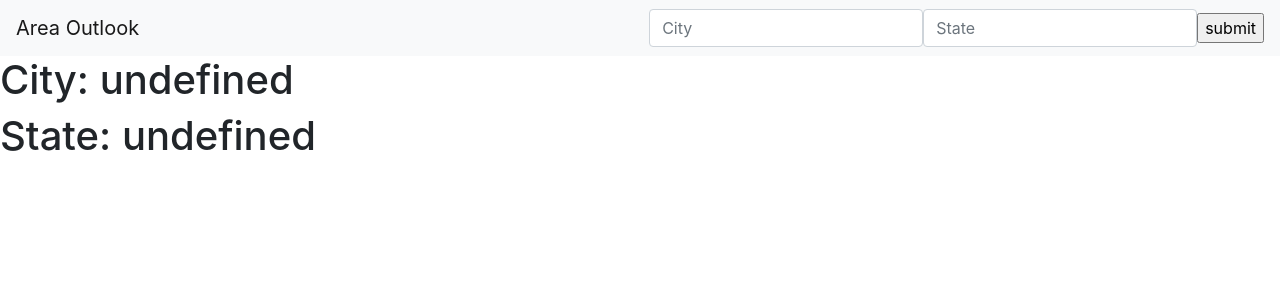
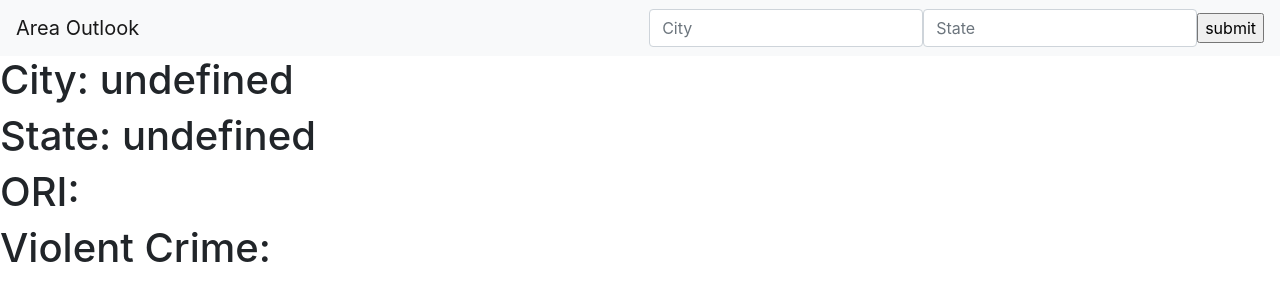
Before and after one commit to andrews1772/AreaRiskAssessment, a plain HTML site: page results.html in a window 1280 px wide. Drawn offline with nearby package versions, Linux system fonts and the light colour scheme; no server answers.

Commit message:
Update results.html

```diff
--- a/results.html
+++ b/results.html
@@ -25,6 +25,8 @@
 
 <h1 id="city">City: </h1>
 <h1 id="state">State: </h1>
+<h1 id="ori">ORI: </h1>
+<h1 id="violent-crime">Violent Crime: </h1>
 
 <!-- Option 1: jQuery and Bootstrap Bundle (includes Popper) -->
 <script src="https://code.jquery.com/jquery-3.5.1.slim.min.js" integrity="sha384-DfXdz2htPH0lsSSs5nCTpuj/zy4C+OGpamoFVy38MVBnE+IbbVYUew+OrCXaRkfj" crossorigin="anonymous"></script>
```
